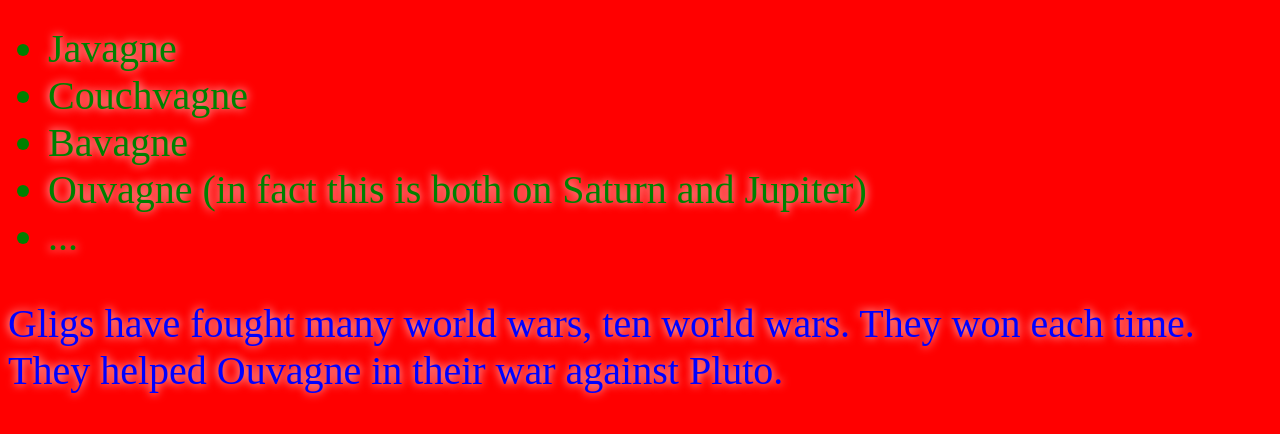
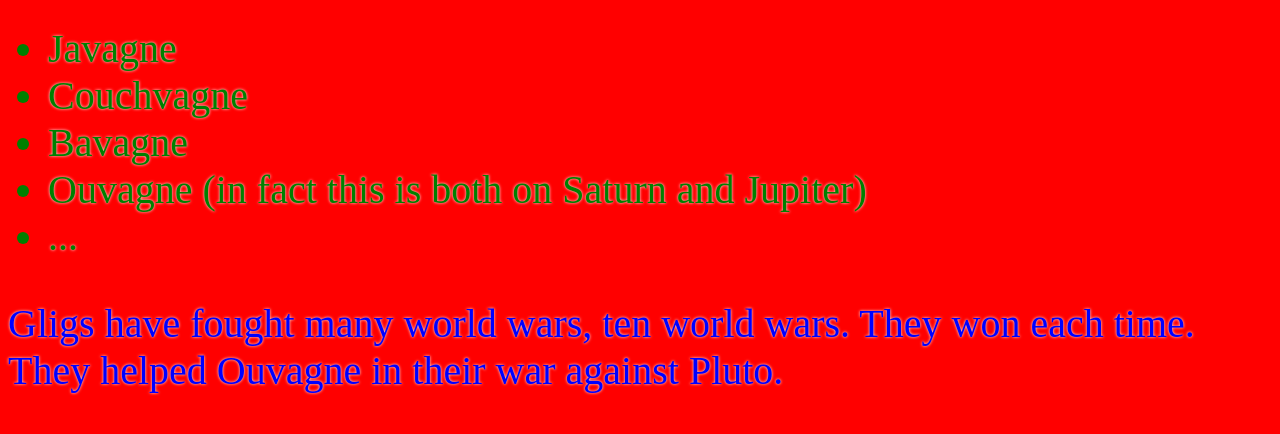
Before and after one commit to paulfitz/glig, a plain HTML site: page index.html in a window 1280 px wide. Shown: the part 409-843 px from the top of the page. Drawn offline with nearby package versions, Linux system fonts and the light colour scheme.

Commit message:
Update style.css

```diff
--- a/style.css
+++ b/style.css
@@ -1,6 +1,6 @@
 body {
   background: gold;
-  text-shadow: 0px 0px 10px #fff;
+  text-shadow: 0px 0px 3px #fff;
 }
 
 h1 {
```
